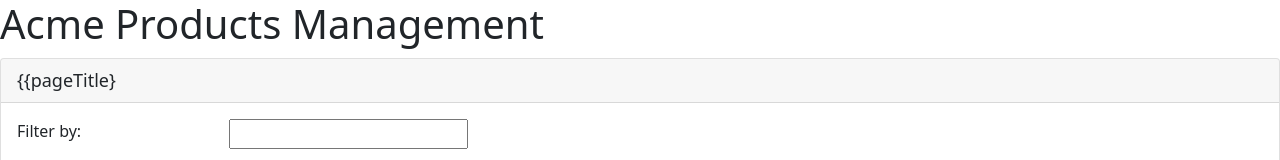
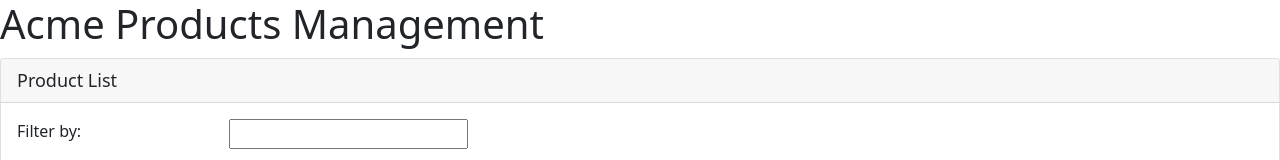
Before and after one commit to Jules000/APM-Products-manager, an Angular app: page / in a window 1280 px wide. Shown: the top 160 px of the page. Built offline with nearby package versions, Linux system fonts and the light colour scheme.

Commit message:
this commit will use an angular directive to show or hide a table of element depending if there are product to display or no

```diff
--- a/src/app/products/product-list.component.html
+++ b/src/app/products/product-list.component.html
@@ -1,6 +1,6 @@
 <div class="card">
     <div class="card-header">
-        {{pageTitle}
+        {{pageTitle}}
     </div>
     <div class="card-body">
         <div class="row">
@@ -10,7 +10,7 @@
             </div>
         </div>
         <div class="table-responsive">
-            <table class="table">
+            <table class="table" *ngIf="products.length">
                 <thead>
                     <tr>
                         <th>
```
